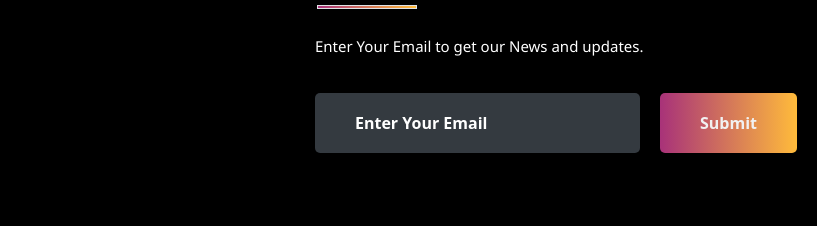
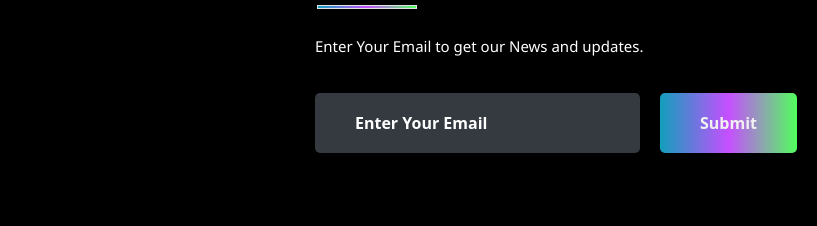
Before and after one commit to bobychaudhary/TechRoad-Full-Stack-Project, a plain HTML site: page index.html in a window 1280 px wide. Shown: the part 4890-5116 px from the top of the page, 463-1280 px from the left. Drawn offline with nearby package versions, Linux system fonts and the light colour scheme.

Commit message:
initial commit

```diff
--- a/css/index.css
+++ b/css/index.css
@@ -498,7 +498,7 @@ footer .right-col h1 {
 footer .border {
   width: 100px;
   height: 4px;
-  background: linear-gradient(to right, #a83279, #ffbb3b);
+  background: linear-gradient(to right,#119fbb,#c64fff,#51fe5d );
   margin: 2px;
 }
 footer .newsletter-form {
@@ -528,7 +528,7 @@ footer .btn {
   padding: 18px 40px;
   font-size: 16px;
   color: #f1f1f1;
-  background: linear-gradient(to right, #a83279, #ffbb3b);
+  background: linear-gradient(to right,#119fbb,#c64fff,#51fe5d );
   border: none;
   font-weight: 700;
   outline: none;
```
